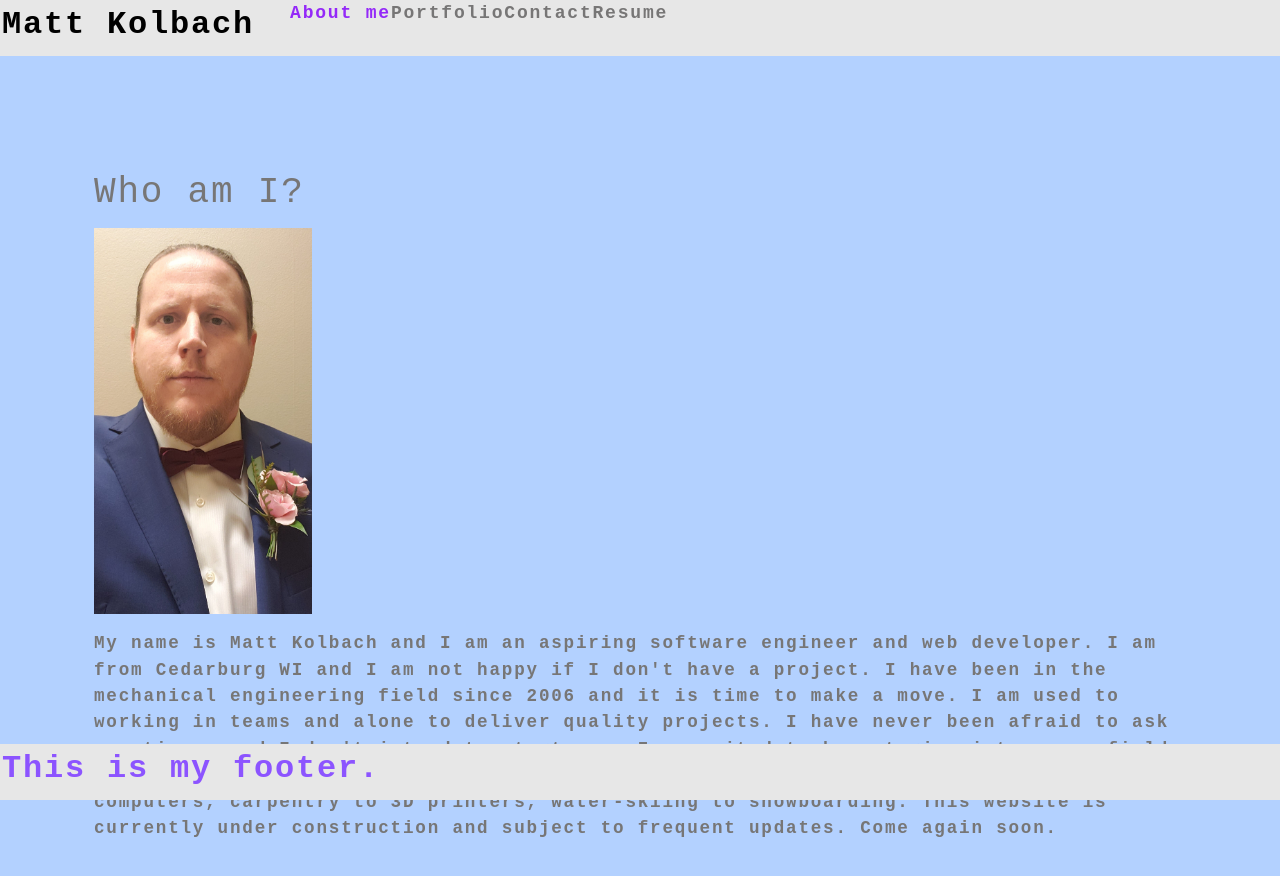
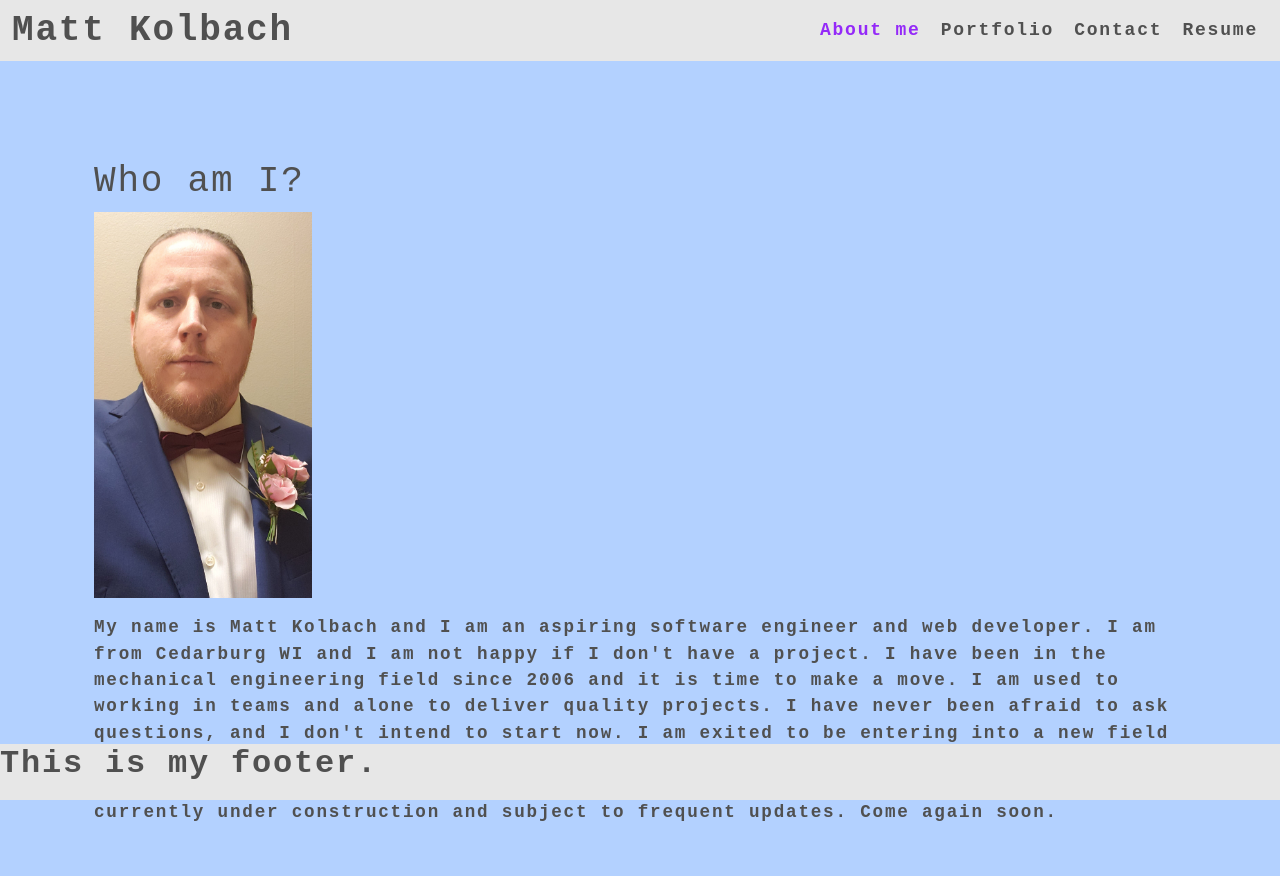
Before and after one commit to MattKolbach/mattkportfolio, a React (Create React App) app: page / in a window 1280 px wide. Shown: the top 876 px of the page. Built offline with nearby package versions, Linux system fonts and the light colour scheme.

Commit message:
header formatted

```diff
--- a/public/index.html
+++ b/public/index.html
@@ -25,7 +25,7 @@
       Learn how to configure a non-root public URL by running `npm run build`.
     -->
     <link href="https://cdn.jsdelivr.net/npm/bootstrap@5.1.3/dist/css/bootstrap.min.css" rel="stylesheet" integrity="sha384-1BmE4kWBq78iYhFldvKuhfTAU6auU8tT94WrHftjDbrCEXSU1oBoqyl2QvZ6jIW3" crossorigin="anonymous">
-    <title>React App</title>
+    <title>Matt Kolbach</title>
   </head>
   <body>
 
--- a/src/components/Contact/index.js
+++ b/src/components/Contact/index.js
@@ -40,10 +40,10 @@ function ContactForm() {
 
     //JSX
     return (
-        <section className='container-sm'>
+        <section className='container' id='contact-container'>
             <div>
-                <div class="d-flex justify-content-center">
-                    <h1>Contact me</h1>
+                <div className="d-flex justify-content-center">
+                    <h1 className='align-middle'>Contact me</h1>
                 </div>
 
                 <form id="contact-form" onSubmit={handleSubmit}>
--- a/src/components/Header/index.js
+++ b/src/components/Header/index.js
@@ -5,13 +5,18 @@ import React from "react";
 function Header({children, name}) {
 
     return (
-        <header className="flex-row">
-            <h2>
-                <a href="/">
-                    <span>{name}</span>
-                </a>
-            </h2>
-            {children}
+        <header>
+            <nav className="navbar navbar-default">
+                <div className="container-fluid">
+                    <h1 className="navbar-header">
+                        <a href="/">
+                            {name}
+                        </a>
+                    </h1>
+                    {children}
+                </div>
+            </nav>
+
         </header>
     );
 }
--- a/src/components/Nav/index.js
+++ b/src/components/Nav/index.js
@@ -6,8 +6,8 @@ function Nav({currentPage, setCurrentPage, pages}) {
 
 
     return (
-        <nav>
-            <ul className="flex-row">
+
+            <ul className="nav navbar-nav nav-ul">
                 <li className={`${currentPage === pages[0] && 'navActive'}`} onClick={()=> setCurrentPage(pages[0])}>
                     <div>
                         About me
@@ -27,7 +27,7 @@ function Nav({currentPage, setCurrentPage, pages}) {
                     </div>
                  </li>
             </ul>
-        </nav>
+
     );
 }
 
--- a/src/index.css
+++ b/src/index.css
@@ -7,15 +7,10 @@ main {
 :root {
   --primary: #8c54ff;
   --secondary: #9429f8;
-  --tertiary: #B12704;
-  --light: #777676;
+  --tertiary: #E7E7E7;
+  --light: #505050;
   --dark: #000000;
   --darker: #111111;
-  --error: rgb(228, 46, 1);
-  --spacing-one: calc(1rem * 0.5);
-  --spacing-two: calc(1rem);
-  --spacing-five: calc(2.5rem);
-
 }
 
 * {
@@ -39,14 +34,13 @@ body {
 }
 
 header{
-  height: 56px;
-  background-color: #E7E7E7;
-  margin-bottom: 1rem;
+  background-color: var(--tertiary);
+  color: var(--light);
 }
 
 footer {
   height: 56px;
-  background-color: #E7E7E7;
+  background-color: var(--tertiary);
 
   position: fixed;
   width: 100%;
@@ -60,10 +54,6 @@ footer h2 a {
   text-align: center;
 }
 
-header a {
-  color: var(--dark);
-}
-
 h1,
 h2,
 h3,
@@ -72,12 +62,15 @@ h5,
 h6 {
   font-family: monospace, Verdana;
   font-weight: 500;
-  margin: 5px 0;
   line-height: 1.25;
+  margin-bottom: 0;
 }
 
 #contact-container {
-  border:2px solid #9429f8
+  width: 50%;
+  max-width: 600px;
+  margin-left: auto;
+  margin-right: auto;
 }
 
 h1 {
@@ -110,9 +103,9 @@ p {
 }
 
 a {
-  color: var(--tertiary);
   text-decoration: none;
   font-weight: bold;
+  color: var(--light);
 }
 
 a:hover {
@@ -175,20 +168,16 @@ nav a:hover {
 
 nav  li {
   cursor: pointer;
+  margin: 0 10px;
 }
 
 textarea {
 	width: 100%;
-	border: 3px solid #cccccc;
+	border: 1px solid var(--dark);
+  border-radius: 3px;
 	padding: 5px;
 }
 
-.container {
-  width: 50%;
-  max-width: 600px;
-  margin-left: auto;
-  margin-right: auto;
-}
 
 .flex-row {
   display: flex;
@@ -203,8 +192,6 @@ textarea {
   justify-content: flex-end;
 }
 
-
-
 .card {
   width: 25%;
   text-align: center;
@@ -216,8 +203,6 @@ textarea {
   margin-bottom: 50px;
   cursor: pointer;
 }
-
-
 
 button {
 	background: var(--primary);
@@ -232,14 +217,10 @@ button {
 	padding: 10px 15px;
 }
 
-a {
-	border-radius: 5px;
-	color: var(--primary);
-	font-weight: 600;
-	padding: 2px 4px;
-	margin-left: -2px;
-}
-
 .navActive {
   color: var(--secondary);
 }
+
+.nav-ul {
+  flex-direction: row;
+}
```
